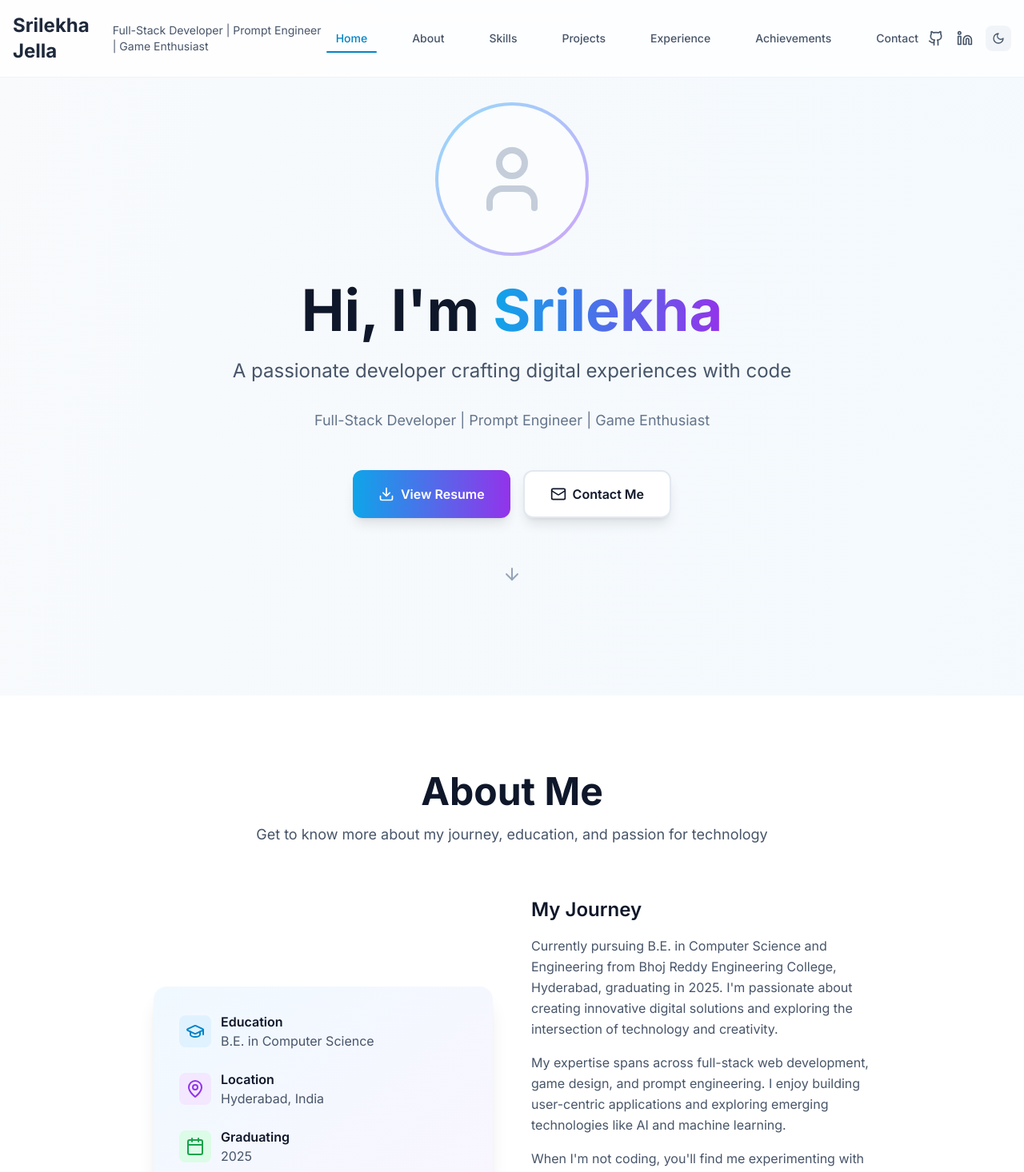
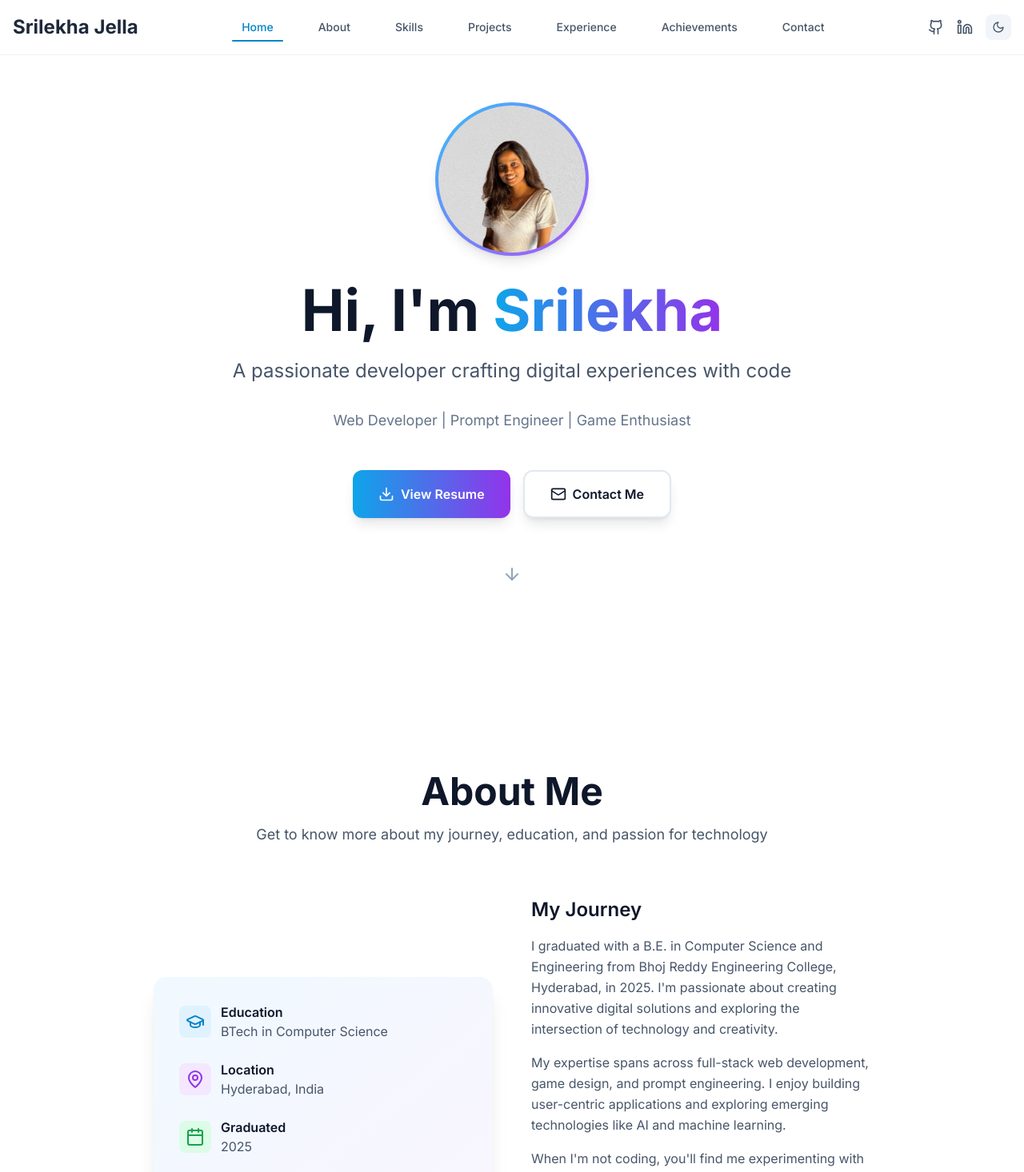
Before and after one commit to srilekha-netha/portfolio, a React (Vite) app: page / in a window 1280 px wide. Shown: the top 1466 px of the page at 80% size. Built offline with nearby package versions, Linux system fonts and the light colour scheme.

Commit message:
changes
changes

```diff
--- a/src/components/About.tsx
+++ b/src/components/About.tsx
@@ -25,7 +25,7 @@ const About: React.FC = () => {
                   </div>
                   <div>
                     <h3 className="font-semibold text-slate-900 dark:text-slate-100">Education</h3>
-                    <p className="text-slate-600 dark:text-slate-400">B.E. in Computer Science</p>
+                    <p className="text-slate-600 dark:text-slate-400">BTech in Computer Science</p>
                   </div>
                 </div>
 
@@ -44,7 +44,7 @@ const About: React.FC = () => {
                     <Calendar className="w-6 h-6 text-green-600 dark:text-green-400" />
                   </div>
                   <div>
-                    <h3 className="font-semibold text-slate-900 dark:text-slate-100">Graduating</h3>
+                    <h3 className="font-semibold text-slate-900 dark:text-slate-100">Graduated</h3>
                     <p className="text-slate-600 dark:text-slate-400">2025</p>
                   </div>
                 </div>
@@ -55,7 +55,7 @@ const About: React.FC = () => {
                   </div>
                   <div>
                     <h3 className="font-semibold text-slate-900 dark:text-slate-100">Interests</h3>
-                    <p className="text-slate-600 dark:text-slate-400">Web Tech, Game Design, AI</p>
+                    <p className="text-slate-600 dark:text-slate-400">Web Tech,Software Development, Game Design, AI</p>
                   </div>
                 </div>
               </div>
@@ -68,7 +68,7 @@ const About: React.FC = () => {
                   My Journey
                 </h3>
                 <p className="text-slate-600 dark:text-slate-400 leading-relaxed mb-4">
-                  Currently pursuing B.E. in Computer Science and Engineering from Bhoj Reddy Engineering College, Hyderabad, graduating in 2025. I'm passionate about creating innovative digital solutions and exploring the intersection of technology and creativity.
+                 I graduated with a B.E. in Computer Science and Engineering from Bhoj Reddy Engineering College, Hyderabad, in 2025. I'm passionate about creating innovative digital solutions and exploring the intersection of technology and creativity.
                 </p>
                 <p className="text-slate-600 dark:text-slate-400 leading-relaxed mb-4">
                   My expertise spans across full-stack web development, game design, and prompt engineering. I enjoy building user-centric applications and exploring emerging technologies like AI and machine learning.
--- a/src/components/Header.tsx
+++ b/src/components/Header.tsx
@@ -36,9 +36,6 @@ const Header: React.FC<HeaderProps> = ({ activeSection, darkMode, toggleDarkMode
           <div className="flex items-center space-x-4">
             <div className="text-2xl font-bold text-slate-800 dark:text-slate-100">
               Srilekha Jella
-            </div>
-            <div className="hidden md:block text-sm text-slate-600 dark:text-slate-400">
-              Full-Stack Developer | Prompt Engineer | Game Enthusiast
             </div>
           </div>
 
--- a/src/components/Hero.tsx
+++ b/src/components/Hero.tsx
@@ -1,5 +1,5 @@
 import React from 'react';
-import { Download, Mail, ArrowDown, User } from 'lucide-react';
+import { Download, Mail, ArrowDown } from 'lucide-react';
 
 const Hero: React.FC = () => {
   const scrollToSection = (sectionId: string) => {
@@ -10,7 +10,7 @@ const Hero: React.FC = () => {
   };
 
   return (
-    <section id="home" className="min-h-screen flex items-center justify-center relative overflow-hidden">
+    <section id="home" className="min-h-screen flex items-center justify-center relative overflow-hidden bg-white dark:bg-slate-900">
       {/* Background Animation */}
       <div className="absolute inset-0 -z-10">
         <div className="absolute top-1/4 left-1/4 w-72 h-72 bg-sky-200/30 dark:bg-sky-900/20 rounded-full blur-3xl animate-pulse"></div>
@@ -19,10 +19,14 @@ const Hero: React.FC = () => {
 
       <div className="container mx-auto px-4 py-32 text-center">
         <div className="max-w-4xl mx-auto">
-          {/* Profile Image Placeholder */}
-          <div className="relative mx-auto mb-8 w-48 h-48 rounded-full bg-gradient-to-br from-sky-400 to-purple-500 p-1 animate-pulse">
-            <div className="w-full h-full rounded-full bg-white dark:bg-slate-800 flex items-center justify-center">
-              <User className="w-24 h-24 text-slate-400 dark:text-slate-600" />
+          {/* Profile Image */}
+          <div className="relative mx-auto mb-8 w-48 h-48 rounded-full bg-gradient-to-br from-sky-400 to-purple-500 p-1 shadow-lg">
+            <div className="w-full h-full rounded-full overflow-hidden">
+              <img
+                src="src\img\sri-removebg-preview.jpg" // ✅ ensure image is in public/img/
+                alt="Srilekha Jella"
+                className="w-full h-full object-cover"
+              />
             </div>
           </div>
 
@@ -41,15 +45,20 @@ const Hero: React.FC = () => {
 
           {/* Description */}
           <p className="text-lg text-slate-500 dark:text-slate-500 mb-12 max-w-2xl mx-auto animate-fade-in-delay-2">
-            Full-Stack Developer | Prompt Engineer | Game Enthusiast
+            Web Developer | Prompt Engineer | Game Enthusiast
           </p>
 
           {/* CTA Buttons */}
           <div className="flex flex-col sm:flex-row gap-4 justify-center mb-16 animate-fade-in-delay-3">
-            <button className="inline-flex items-center gap-2 px-8 py-4 bg-gradient-to-r from-sky-500 to-purple-600 text-white font-semibold rounded-xl hover:from-sky-600 hover:to-purple-700 transform hover:scale-105 transition-all duration-300 shadow-lg hover:shadow-xl">
+            <a
+              href="https://drive.google.com/file/d/1M8Pk0urR9P2L7Ux82G2Rcoui2R-FEh4E/view?usp=sharing"
+              target="_blank"
+              rel="noopener noreferrer"
+              className="inline-flex items-center gap-2 px-8 py-4 bg-gradient-to-r from-sky-500 to-purple-600 text-white font-semibold rounded-xl hover:from-sky-600 hover:to-purple-700 transform hover:scale-105 transition-all duration-300 shadow-lg hover:shadow-xl"
+            >
               <Download className="w-5 h-5" />
               View Resume
-            </button>
+            </a>
             <button
               onClick={() => scrollToSection('contact')}
               className="inline-flex items-center gap-2 px-8 py-4 bg-white dark:bg-slate-800 text-slate-900 dark:text-slate-100 font-semibold rounded-xl border-2 border-slate-200 dark:border-slate-700 hover:border-sky-500 dark:hover:border-sky-400 transform hover:scale-105 transition-all duration-300 shadow-lg hover:shadow-xl"
```
Also changed, not shown: src/img/sri-removebg-preview.jpg (added), 1 other file (tests, documents, lock files or other folders).
